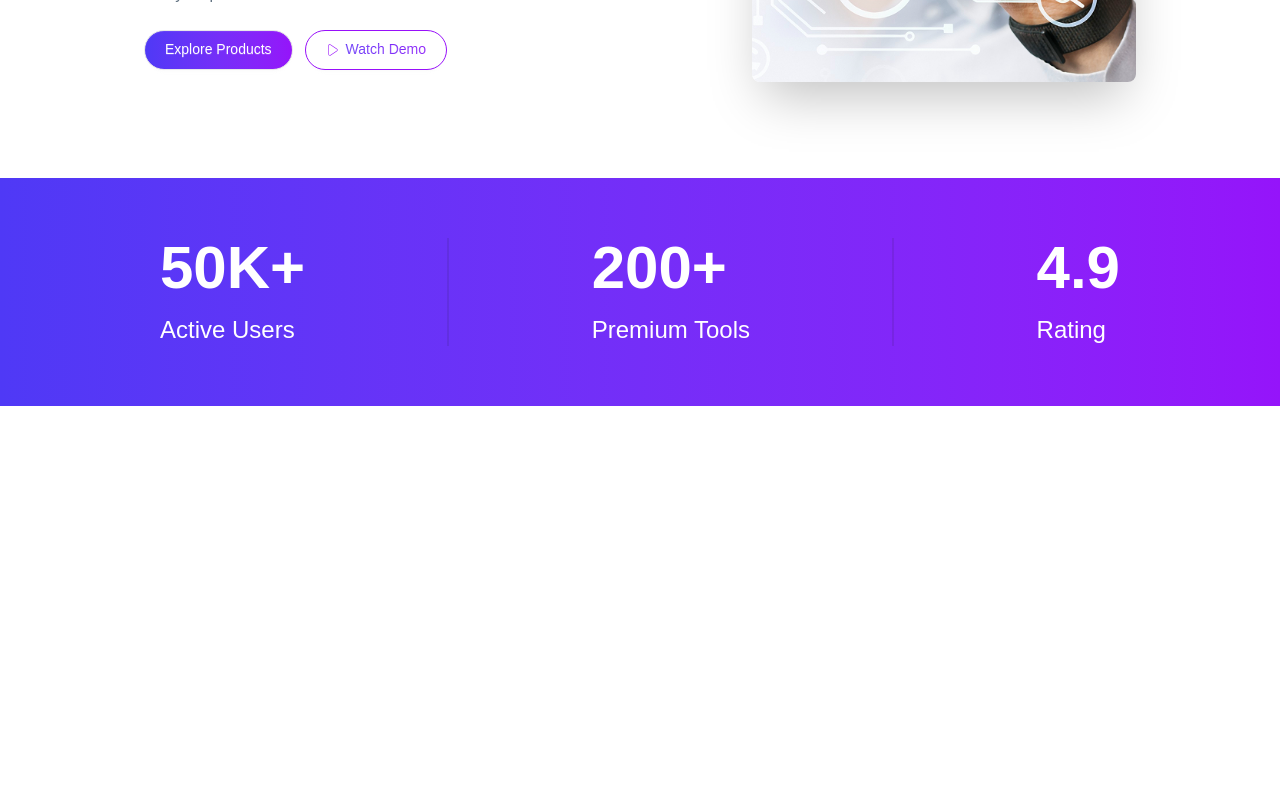
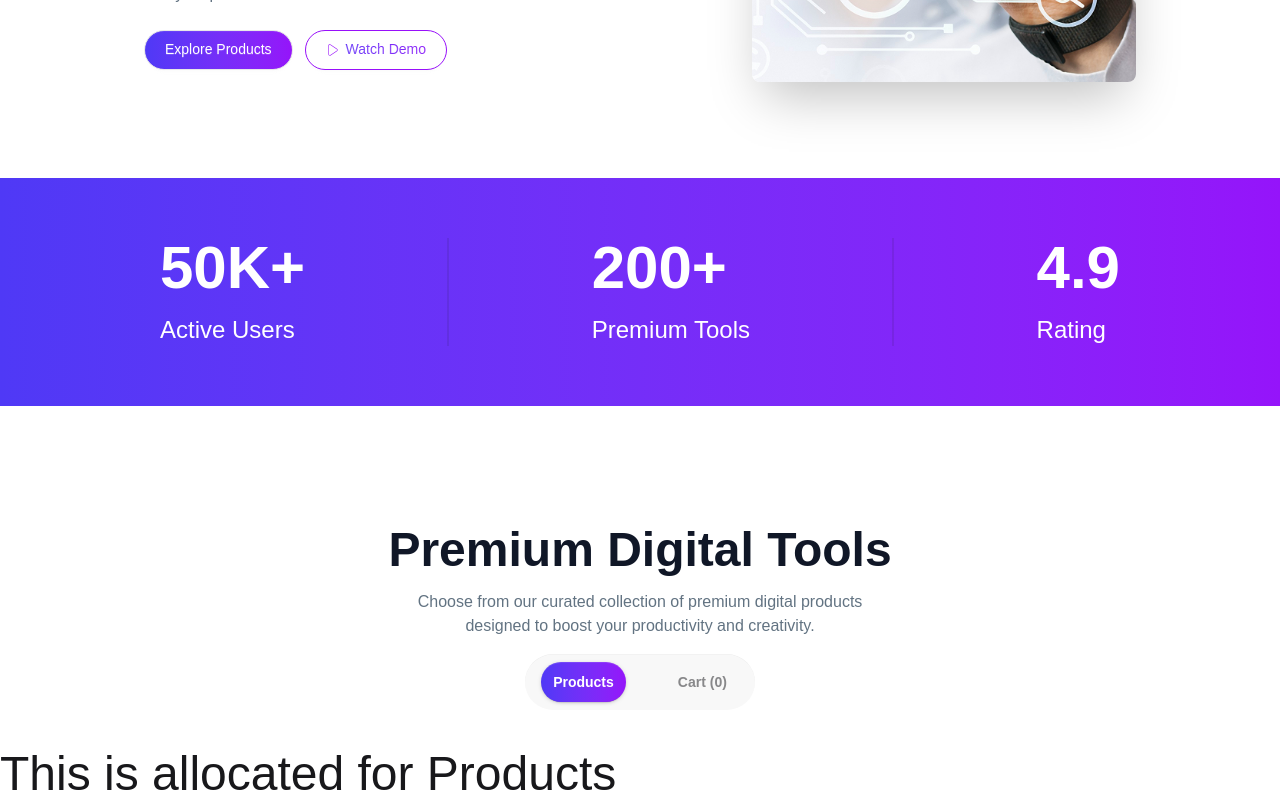
Before and after one commit to emon-101/DigiTools, a React (Vite) app: page / in a window 1280 px wide. Shown: the part 556-1356 px from the top of the page. Before the commit the page ends 1082 px from the top, so only its background shows below. Built offline with nearby package versions, Linux system fonts and the light colour scheme.

Commit message:
develop the toggle buttons

```diff
--- a/src/App.jsx
+++ b/src/App.jsx
@@ -1,17 +1,58 @@
-import './App.css'
-import Banner from './components/Banner/Banner'
-import Navbar from './components/Navbar/Navbar'
-import Stats from './components/Stats/Stats'
+import { useState } from "react";
+import "./App.css";
+import Banner from "./components/Banner/Banner";
+import Navbar from "./components/Navbar/Navbar";
+import Stats from "./components/Stats/Stats";
+import Cards from "./components/Cards/Cards";
+import ShoppingCarts from "./components/ShoppingCarts/ShoppingCarts";
 
 function App() {
 
+  const [tab, setTab] = useState("products");
   return (
     <>
       <Navbar />
       <Banner />
       <Stats />
+      {/* Toggle Card Section */}
+      <div className="">
+        <h1 className="font-black text-3xl lg:text-5xl text-[#101727] mb-4 text-center">
+          Premium Digital Tools
+        </h1>
+        <p className="text-[#627382] max-w-md mx-auto text-center mb-4">
+          Choose from our curated collection of premium digital products
+          designed to boost your productivity and creativity.
+        </p>
+        {/* Tab */}
+        <div className="flex justify-center mb-10">
+          <div className="tabs tabs-box justify-center gap-10 inline-flex rounded-full px-4 py-2">
+            <input
+              type="radio"
+              name="my_tabs_1"
+              className={`tab rounded-full font-semibold ${tab==="products" && "bg-linear-to-r from-[#4F39F6] to-[#9514FA] text-white"}`}
+              aria-label="Products"
+              defaultChecked
+              onClick={()=> setTab("products")}
+            />
+            <input
+              type="radio"
+              name="my_tabs_1"
+              className={`tab rounded-full font-semibold ${tab==="cart" && "bg-linear-to-r from-[#4F39F6] to-[#9514FA] text-white"}`}
+              aria-label={`Cart (0)`}
+              onClick={()=> setTab("cart")}
+            />
+          </div>
+        </div>
+
+        {/* Section Interchange */}
+        <div className="">
+          {
+            tab==="products" ? <Cards /> : <ShoppingCarts />
+          }
+        </div>
+      </div>
     </>
-  )
+  );
 }
 
-export default App
+export default App;
--- /dev/null
+++ b/src/components/Cards/Cards.jsx
@@ -0,0 +1,11 @@
+import React from 'react';
+
+const Cards = () => {
+    return (
+        <div>
+            <h1 className='text-5xl'>This is allocated for Products</h1>
+        </div>
+    );
+};
+
+export default Cards;
--- /dev/null
+++ b/src/components/ShoppingCarts/ShoppingCarts.jsx
@@ -0,0 +1,11 @@
+import React from 'react';
+
+const ShoppingCarts = () => {
+    return (
+        <div>
+            <h1 className="text-5xl">This is allocated for shopping carts</h1>
+        </div>
+    );
+};
+
+export default ShoppingCarts;
```
